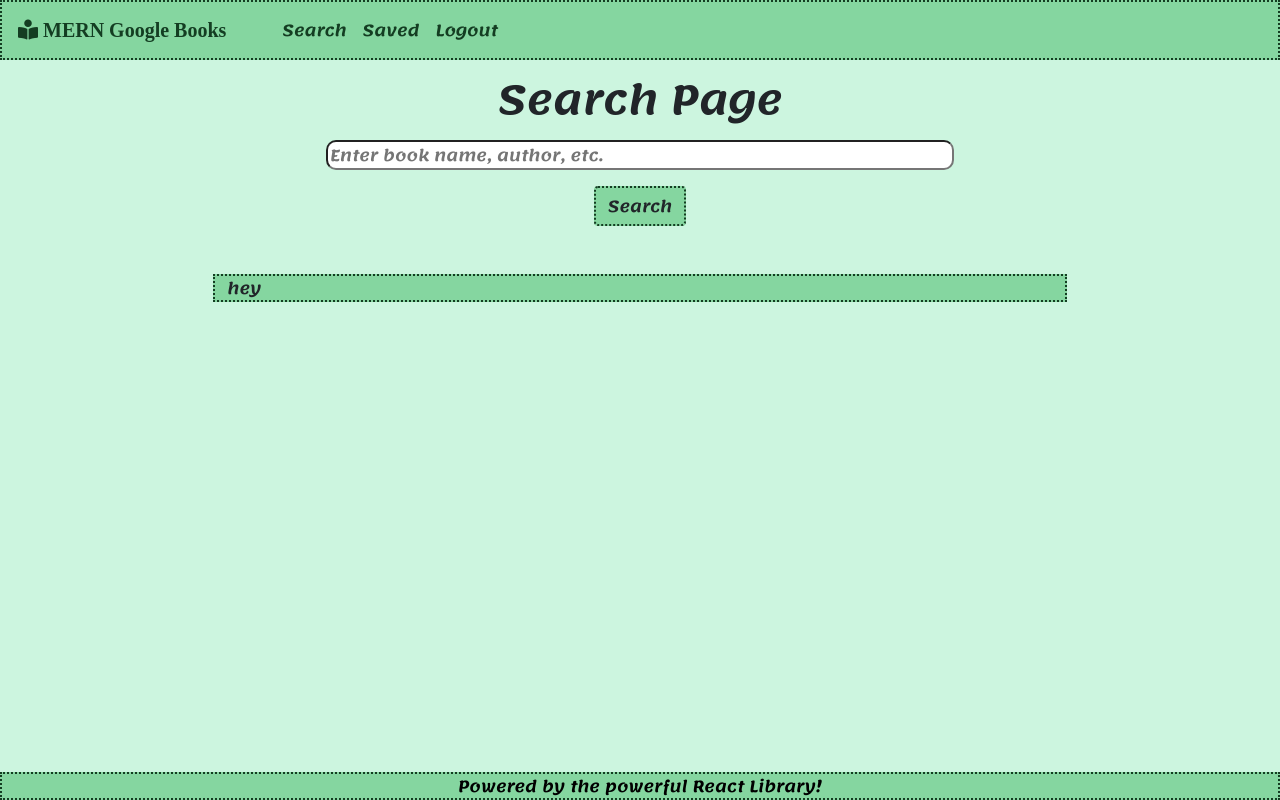
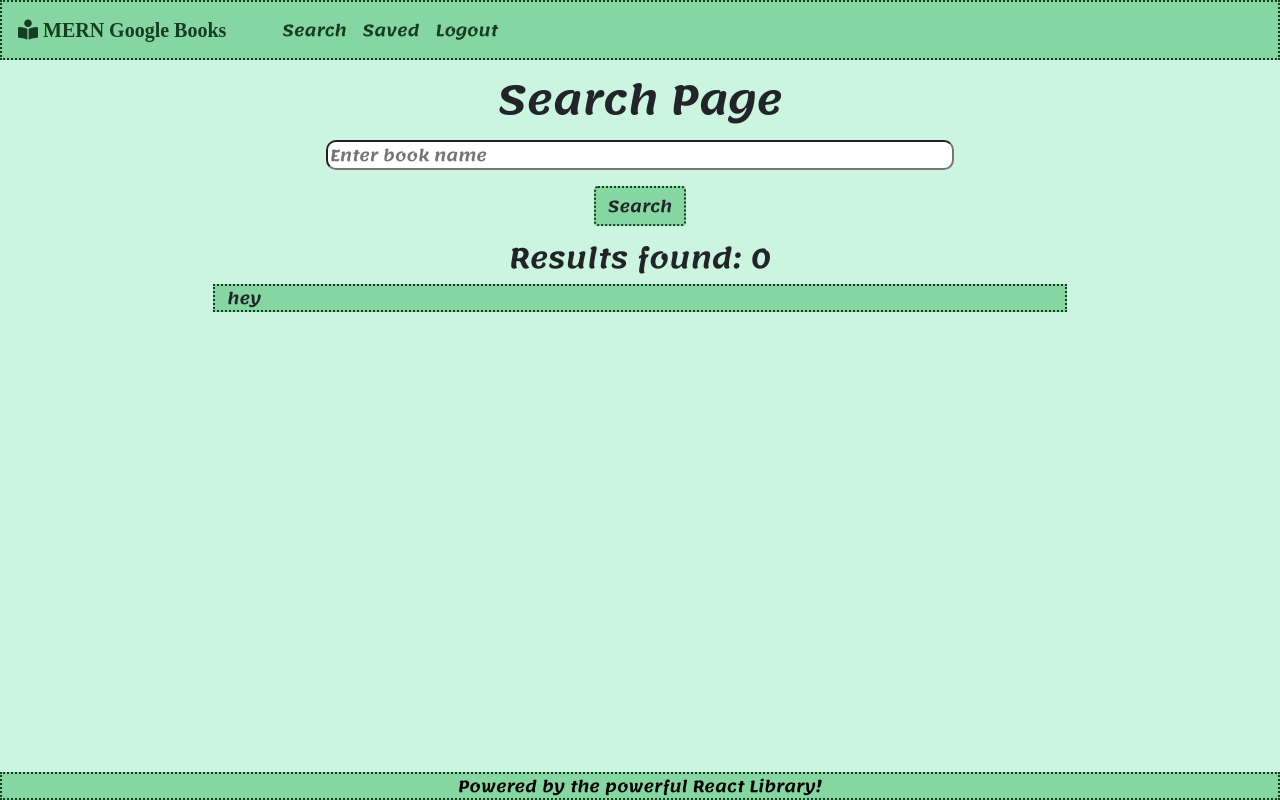
Before and after one commit to Joeseff6/MERN-Google-Books, a React (Create React App) app in the folder client/: page /search in a window 1280 px wide. Built offline with nearby package versions, Linux system fonts and the light colour scheme.

Commit message:
added results found text

```diff
--- a/client/src/pages/Search.js
+++ b/client/src/pages/Search.js
@@ -27,12 +27,12 @@ function Search() {
   return (
     <>
       <Header heading="Search Page" />
-      <form className="mb-5">
+      <form className="mb-3">
         <input
           className="d-block m-auto mb-3 col-6"
           type="text"
           id="searchInput"
-          placeholder="Enter book name, author, etc."
+          placeholder="Enter book name"
           onChange={handleChange}
         />
         <button
@@ -43,6 +43,7 @@ function Search() {
           Search
         </button>
       </form>
+      <h3 className="text-center">Results found: {results.length}</h3>
       <Card books={results}/>
     </>
   );
```
